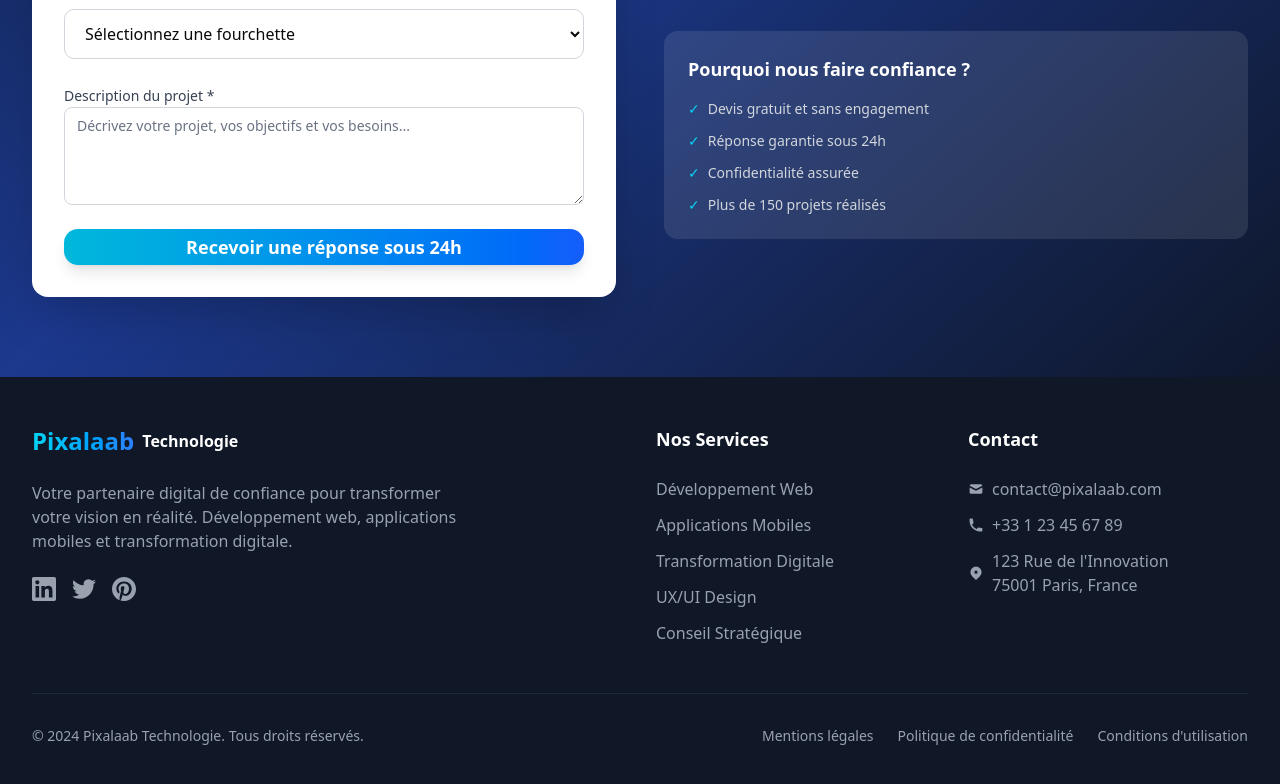
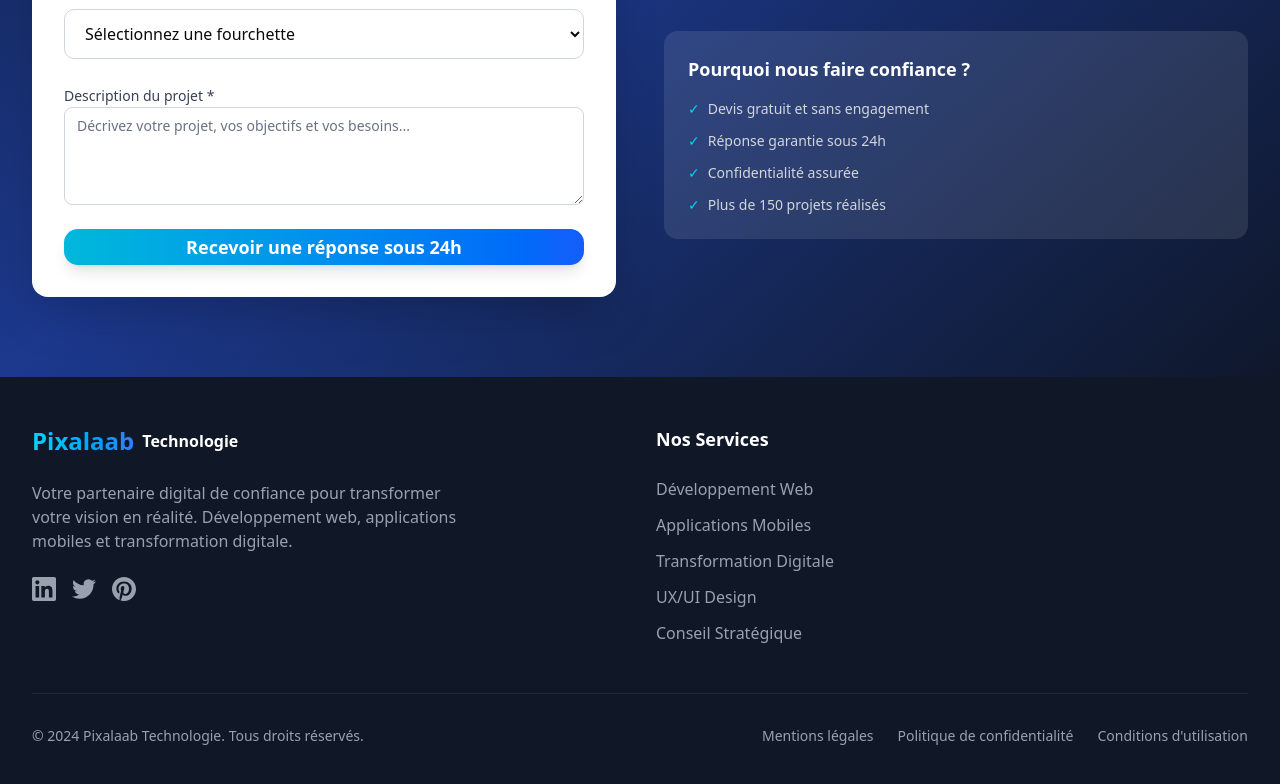
Before and after one commit to kentinHogbonouto/pixalaab-vitrine, a Next.js app: page /en in a window 1280 px wide. Shown: the part 5459-6243 px from the top of the page. Built offline with nearby package versions, Linux system fonts and the light colour scheme.

Commit message:
delete contact footer

```diff
--- a/src/components/ui/Footer.tsx
+++ b/src/components/ui/Footer.tsx
@@ -68,32 +68,6 @@ export function Footer() {
             </ul>
           </div>
 
-          {/* Contact */}
-          <div>
-            <h3 className="text-lg font-semibold mb-6">Contact</h3>
-            <div className="space-y-3 text-gray-400">
-              <div className="flex items-center">
-                <svg className="w-4 h-4 mr-2" fill="currentColor" viewBox="0 0 20 20">
-                  <path d="M2.003 5.884L10 9.882l7.997-3.998A2 2 0 0016 4H4a2 2 0 00-1.997 1.884z"/>
-                  <path d="M18 8.118l-8 4-8-4V14a2 2 0 002 2h12a2 2 0 002-2V8.118z"/>
-                </svg>
-                contact@pixalaab.com
-              </div>
-              <div className="flex items-center">
-                <svg className="w-4 h-4 mr-2" fill="currentColor" viewBox="0 0 20 20">
-                  <path d="M2 3a1 1 0 011-1h2.153a1 1 0 01.986.836l.74 4.435a1 1 0 01-.54 1.06l-1.548.773a11.037 11.037 0 006.105 6.105l.774-1.548a1 1 0 011.059-.54l4.435.74a1 1 0 01.836.986V17a1 1 0 01-1 1h-2C7.82 18 2 12.18 2 5V3z"/>
-                </svg>
-                +33 1 23 45 67 89
-              </div>
-              <div className="flex items-center">
-                <svg className="w-4 h-4 mr-2" fill="currentColor" viewBox="0 0 20 20">
-                  <path fillRule="evenodd" d="M5.05 4.05a7 7 0 119.9 9.9L10 18.9l-4.95-4.95a7 7 0 010-9.9zM10 11a2 2 0 100-4 2 2 0 000 4z" clipRule="evenodd"/>
-                </svg>
-                123 Rue de l&apos;Innovation<br />
-                75001 Paris, France
-              </div>
-            </div>
-          </div>
         </div>
 
         {/* Bottom Bar */}
```
